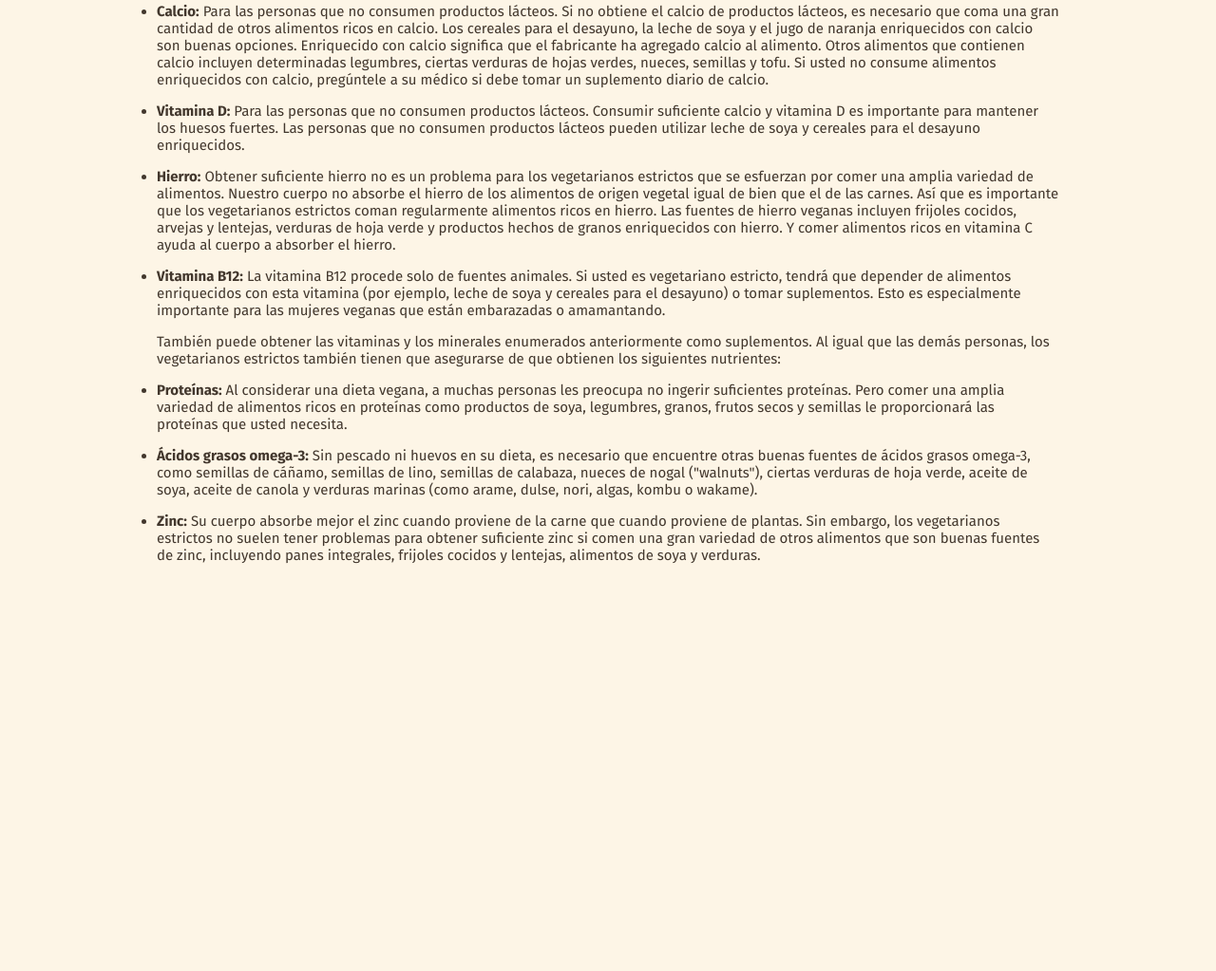
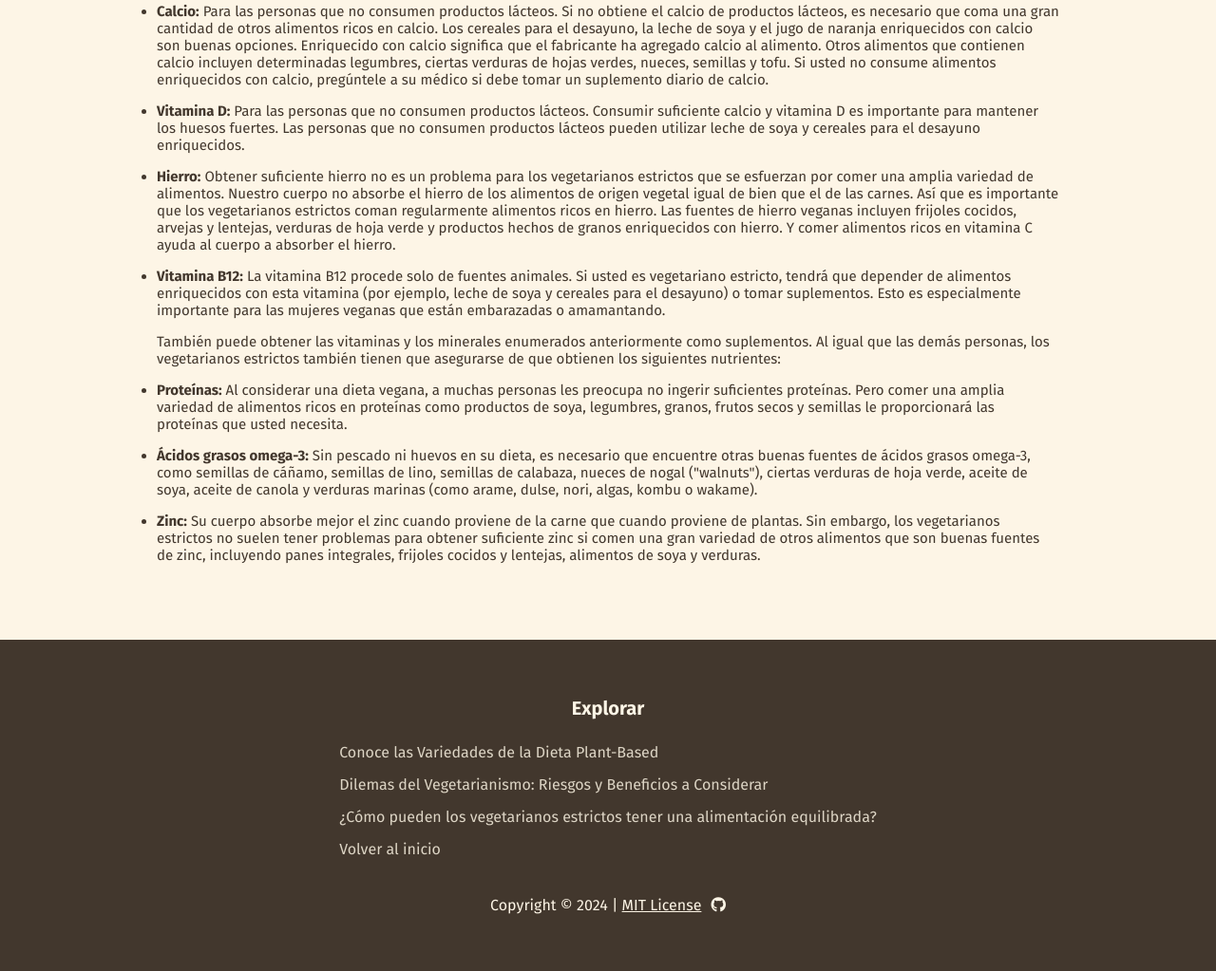
Before and after one commit to zomvr2/comiendoverde, an Astro site: page / in a window 1280 px wide. Shown: the part 2324-3347 px from the top of the page at 95% size. Before the commit the page ends 2998 px from the top, so only its background shows below. Built offline with nearby package versions, Linux system fonts and the light colour scheme; Astro itself is replaced by a stand-in of ours; a web font is replaced by a local one.

Commit message:
Add footer and font awesome icons

```diff
--- a/src/pages/index.astro
+++ b/src/pages/index.astro
@@ -2,6 +2,7 @@
 import "../styles/index.css";
 import "../styles/header.css";
 import "../styles/section.css";
+import "../styles/footer.css";
 ---
 
 <html lang="es-CL">
@@ -49,6 +50,10 @@ import "../styles/section.css";
 			name="twitter:image"
 			content="https://images.unsplash.com/photo-1572357176061-7c96fd2af22f?q=80&w=1935&auto=format&fit=crop&ixlib=rb-4.0.3&ixid=M3wxMjA3fDB8MHxwaG90by1wYWdlfHx8fGVufDB8fHx8fA%3D%3D"
 		/>
+
+		<script
+			src="https://kit.fontawesome.com/10d853055b.js"
+			crossorigin="anonymous"></script>
 	</head>
 
 	<body>
@@ -77,7 +82,9 @@ import "../styles/section.css";
 		</div>
 
 		<header>
-			<a href="/"> <img src="comiendoverde_logo.png" class="logo" /></a>
+			<a href="#">
+				<img src="comiendoverde_logo.png" class="logo" />
+			</a>
 		</header>
 
 		<main>
@@ -191,7 +198,9 @@ import "../styles/section.css";
 
 			<hr />
 
-			<section id="como-pueden-los-vegetarianos-estrictos-tener-una-alimentacion-equilibrada">
+			<section
+				id="como-pueden-los-vegetarianos-estrictos-tener-una-alimentacion-equilibrada"
+			>
 				<h2>
 					¿Cómo pueden los vegetarianos estrictos tener una alimentación
 					equilibrada?
@@ -273,6 +282,38 @@ import "../styles/section.css";
 				</ul>
 			</section>
 		</main>
+		<footer>
+			<div class="footer_row">
+				<div class="footer_col">
+					<h4>Explorar</h4>
+					<a href="#conoce-las-variedades-de-la-dieta-plant-based">
+						Conoce las Variedades de la Dieta Plant-Based
+					</a>
+					<a
+						href="#dilemas-del-vegetarianismo-riesgos-y-beneficios-a-considerar"
+					>
+						Dilemas del Vegetarianismo: Riesgos y Beneficios a Considerar
+					</a>
+					<a
+						href="#como-pueden-los-vegetarianos-estrictos-tener-una-alimentacion-equilibrada"
+					>
+						¿Cómo pueden los vegetarianos estrictos tener una alimentación
+						equilibrada?
+					</a>
+					<a href="#">Volver al inicio</a>
+				</div>
+			</div>
+			<div class="links">
+				<p>
+					Copyright &copy; {new Date().getFullYear()} | <a
+						href="https://opensource.org/license/mit" target="_blank">MIT License</a
+					>
+				</p>
+				<a href="https://github.com/zomvr2/comiendoverde" target="_blank">
+					<i class="fa-brands fa-github"></i>
+				</a>
+			</div>
+		</footer>
 	</body>
 </html>
 
@@ -287,18 +328,22 @@ import "../styles/section.css";
 			nav.classList.remove("header_scrolled");
 		}
 
-		if (window.scrollY <= window.innerHeight / 2) history.pushState(null, null, "/");
+		if (window.scrollY <= window.innerHeight / 2)
+			history.pushState(null, null, "/");
 	});
 
 	const sections = document.querySelectorAll("section");
 
-	const observer = new IntersectionObserver((entries, observer) => {
-		entries.forEach((entry) => {
-			if (entry.isIntersecting) {
-				history.pushState(null, null, `#${entry.target.id}`);
-			}
-		});
-	}, { threshold: 0.7 });
+	const observer = new IntersectionObserver(
+		(entries, observer) => {
+			entries.forEach((entry) => {
+				if (entry.isIntersecting) {
+					history.pushState(null, null, `#${entry.target.id}`);
+				}
+			});
+		},
+		{ threshold: 0.7 },
+	);
 
 	sections.forEach((section) => {
 		observer.observe(section);
--- /dev/null
+++ b/src/styles/footer.css
@@ -0,0 +1,45 @@
+footer {
+  background-color: #42372D;
+  color: #FDF5E6;
+  padding: 60px;
+  display: flex;
+  flex-direction: column;
+  align-items: center;
+  justify-content: center;
+  gap: 40px;
+}
+
+footer a {
+  color: #FDF5E6;
+}
+
+footer .links {
+  display: flex;
+  flex-direction: row;
+  gap: 10px;
+}
+
+.footer_row {
+  display: flex;
+  flex-direction: row;
+  gap: 20px;
+}
+
+.footer_col {
+  display: flex;
+  flex-direction: column;
+  gap: 15px;
+  text-align: center;
+}
+
+.footer_col h4 {
+  font-size: 20px;
+  margin-bottom: 10px;
+}
+
+.footer_col a {
+  color: #ddd5c5;
+  font-weight: 400;
+  text-align: left;
+  text-decoration: none;
+}
```
